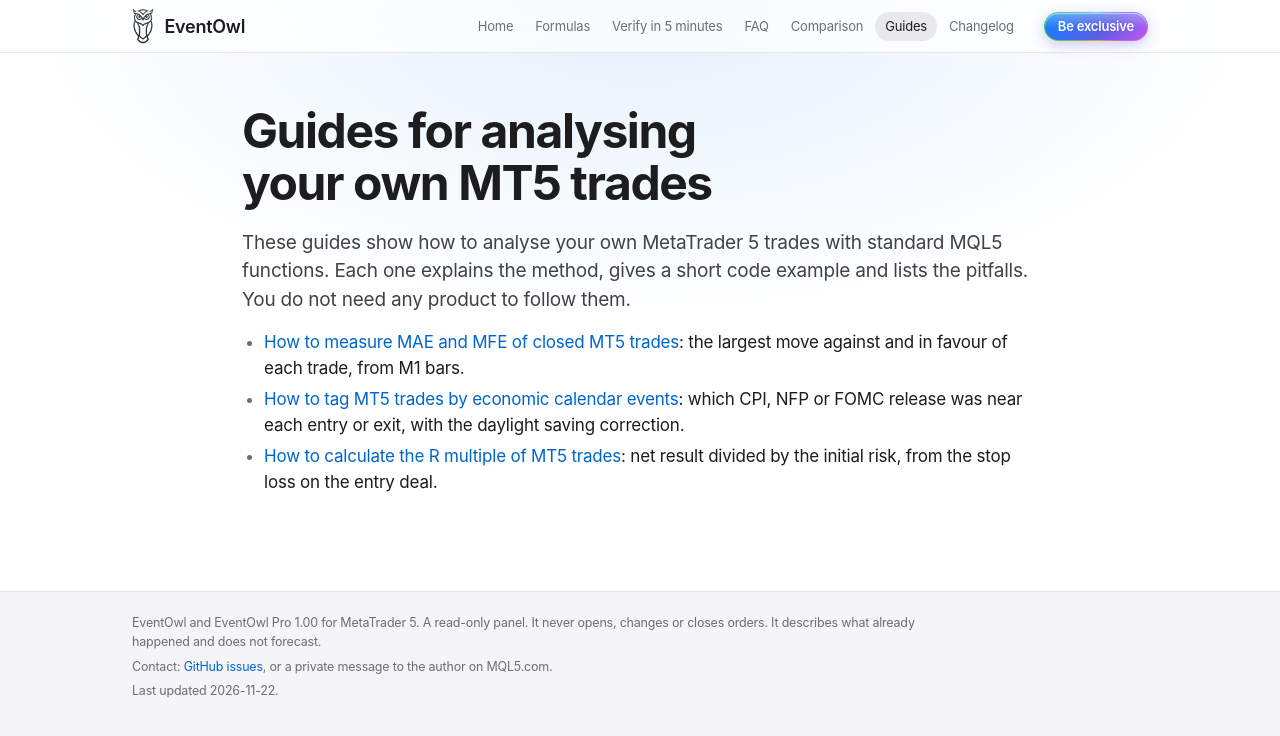
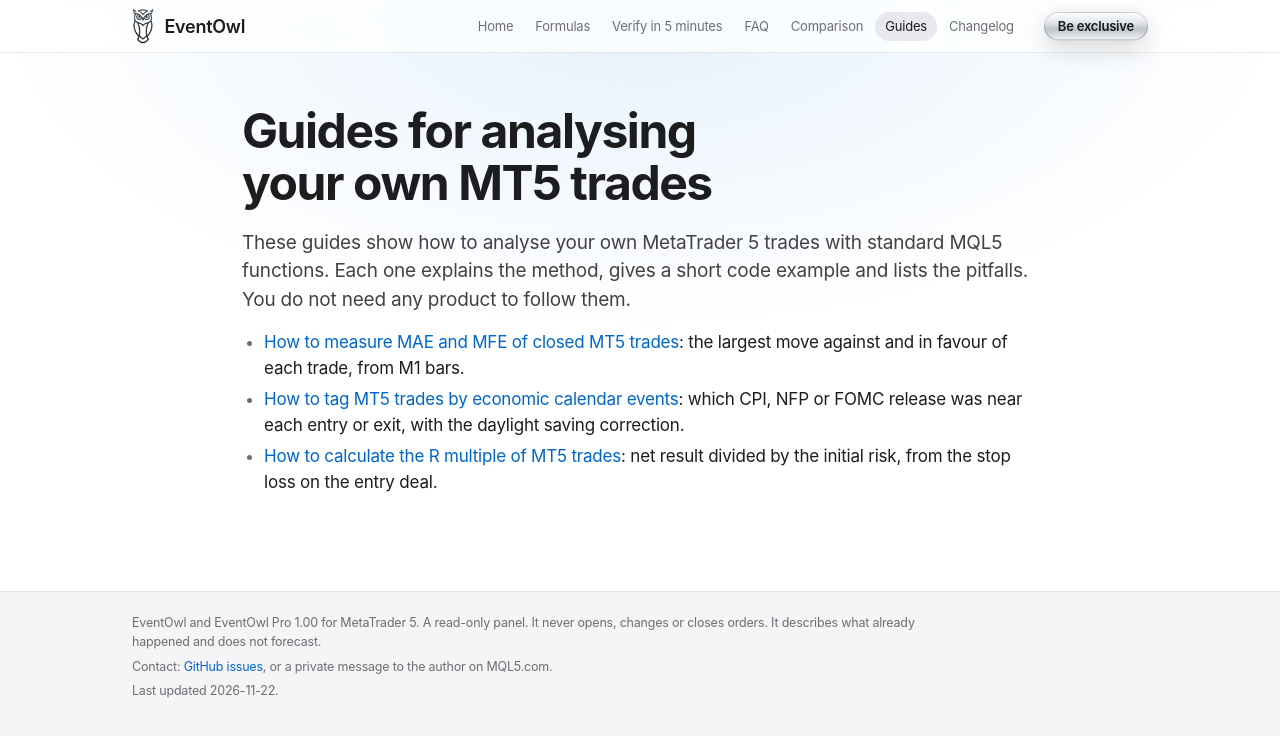
Before and after one commit to Lapdawgg/eventrlens, a plain HTML site: page guides.html in a window 1280 px wide. Drawn offline with Linux system fonts and the light colour scheme.

Commit message:
Site: silver Be exclusive button with a light sweep on hover
Co-Authored-By: Claude Opus 5.5 <noreply@anthropic.com>

```diff
--- a/guides.html
+++ b/guides.html
@@ -23,7 +23,7 @@
 
 </head>
 <body class="sub">
-<header><div class="wrap"><a class="brand" href="index.html"><picture><source media="(prefers-color-scheme: dark)" srcset="owl-silver.png"><img src="owl-graphite.png" width="22" height="36" alt=""></picture>EventOwl</a><nav><a href="index.html">Home</a> <a href="formulas.html">Formulas</a> <a href="verify.html">Verify in 5 minutes</a> <a href="faq.html">FAQ</a> <a href="comparison.html">Comparison</a> <a href="guides.html" aria-current="page">Guides</a> <a href="changelog.html">Changelog</a></nav><a class="nav-cta" href="index.html#pro">Be exclusive</a></div></header>
+<header><div class="wrap"><a class="brand" href="index.html"><picture><source media="(prefers-color-scheme: dark)" srcset="owl-silver.png"><img src="owl-graphite.png" width="22" height="36" alt=""></picture>EventOwl</a><nav><a href="index.html">Home</a> <a href="formulas.html">Formulas</a> <a href="verify.html">Verify in 5 minutes</a> <a href="faq.html">FAQ</a> <a href="comparison.html">Comparison</a> <a href="guides.html" aria-current="page">Guides</a> <a href="changelog.html">Changelog</a></nav><a class="nav-cta" href="index.html#pro"><span>Be exclusive</span></a></div></header>
 <main class="wrap">
 <h1>Guides for analysing your own MT5 trades</h1>
 <p>These guides show how to analyse your own MetaTrader 5 trades with standard MQL5 functions. Each one explains the method, gives a short code example and lists the pitfalls. You do not need any product to follow them.</p>
--- a/style.css
+++ b/style.css
@@ -33,6 +33,7 @@
   --glow: rgba(0, 113, 227, .10);
   --btn-glass: rgba(255, 255, 255, .58); --btn-glass-hover: rgba(255, 255, 255, .78); --btn-edge: rgba(0, 0, 0, .10);
   --btn-sheen: rgba(255, 255, 255, .70); --btn-hi: rgba(255, 255, 255, .95); --btn-drop: rgba(0, 0, 0, .08); --btn-fg: var(--link);
+  --silver-edge: rgba(0, 0, 0, .16); --silver-drop: rgba(0, 0, 0, .16);
   --shadow-sm: 0 1px 2px rgba(0, 0, 0, .04), 0 6px 16px rgba(0, 0, 0, .05);
   --shadow-md: 0 2px 6px rgba(0, 0, 0, .06), 0 18px 40px rgba(0, 0, 0, .11);
   --shadow-lg: 0 4px 14px rgba(0, 0, 0, .08), 0 34px 90px rgba(0, 0, 0, .18);
@@ -72,6 +73,7 @@
     --glow: rgba(214, 220, 232, .11);
     --btn-glass: rgba(255, 255, 255, .07); --btn-glass-hover: rgba(255, 255, 255, .12); --btn-edge: rgba(255, 255, 255, .18);
     --btn-sheen: rgba(255, 255, 255, .14); --btn-hi: rgba(255, 255, 255, .30); --btn-drop: rgba(0, 0, 0, .35); --btn-fg: #f5f5f7;
+    --silver-edge: rgba(255, 255, 255, .55); --silver-drop: rgba(0, 0, 0, .45);
     --shadow-sm: 0 1px 2px rgba(0, 0, 0, .5), 0 6px 16px rgba(0, 0, 0, .35);
     --shadow-md: 0 2px 8px rgba(0, 0, 0, .55), 0 18px 44px rgba(0, 0, 0, .55);
     --shadow-lg: 0 4px 16px rgba(0, 0, 0, .6), 0 34px 90px rgba(0, 0, 0, .7);
@@ -234,29 +236,28 @@ summary::-webkit-details-marker { color: var(--muted); }
 }
 .btn.primary:hover { background: linear-gradient(180deg, rgba(255, 255, 255, .36), rgba(255, 255, 255, 0) 55%), rgba(0, 104, 209, .9); }
 
-/* "Be exclusive": glass over a blue-violet fill, inside a slowly turning colour ring */
-@property --eo-a { syntax: '<angle>'; initial-value: 0deg; inherits: false; }
+/* "Be exclusive": brushed silver with a bright top edge; a light reflection sweeps across it under the pointer */
 .btn.exclusive, .nav-cta {
-  color: #ffffff; border: 1.5px solid transparent;
-  background:
-    linear-gradient(180deg, rgba(255, 255, 255, .34), rgba(255, 255, 255, 0) 55%) padding-box,
-    linear-gradient(135deg, #0a84ff, #5e5ce6 60%, #bf5af2) padding-box,
-    conic-gradient(from var(--eo-a), #64d2ff, #bf5af2, #ff9f0a, #30d158, #64d2ff) border-box;
-  box-shadow: inset 0 1px 0 rgba(255, 255, 255, .55), 0 10px 34px rgba(94, 92, 230, .38);
-  animation: eo-spin 5s linear infinite;
+  position: relative; overflow: hidden; isolation: isolate;
+  color: #16181c; border: 1px solid var(--silver-edge);
+  background: linear-gradient(180deg, #fdfdfe 0%, #e4e7eb 34%, #bfc4cb 60%, #dde0e4 84%, #f3f4f6 100%);
+  box-shadow: inset 0 1px 0 rgba(255, 255, 255, .95), inset 0 -1px 0 rgba(0, 0, 0, .14), 0 8px 26px var(--silver-drop);
 }
-.btn.exclusive:hover { background:
-    linear-gradient(180deg, rgba(255, 255, 255, .42), rgba(255, 255, 255, 0) 55%) padding-box,
-    linear-gradient(135deg, #2b95ff, #6e6cf0 60%, #c86cf5) padding-box,
-    conic-gradient(from var(--eo-a), #64d2ff, #bf5af2, #ff9f0a, #30d158, #64d2ff) border-box;
-  box-shadow: inset 0 1px 0 rgba(255, 255, 255, .6), 0 14px 44px rgba(94, 92, 230, .5); }
+.btn.exclusive::after, .nav-cta::after {
+  content: ""; position: absolute; top: -50%; bottom: -50%; left: -70%; width: 46%; z-index: -1; pointer-events: none;
+  background: linear-gradient(100deg, rgba(255, 255, 255, 0), rgba(255, 255, 255, .95) 50%, rgba(255, 255, 255, 0));
+  transform: skewX(-20deg); opacity: 0;
+}
+.btn.exclusive > span, .nav-cta > span { position: relative; }
+.btn.exclusive:hover, .nav-cta:hover {
+  text-decoration: none;
+  background: linear-gradient(180deg, #ffffff 0%, #eceef1 34%, #cdd1d7 60%, #e7e9ec 84%, #f8f8f9 100%);
+  box-shadow: inset 0 1px 0 #ffffff, inset 0 -1px 0 rgba(0, 0, 0, .12), 0 12px 34px var(--silver-drop);
+}
+.btn.exclusive:hover::after, .nav-cta:hover::after { animation: eo-shine 950ms var(--ease) both; }
+@keyframes eo-shine { from { left: -70%; opacity: 1; } to { left: 125%; opacity: 1; } }
 .btn.exclusive.soon { cursor: default; }
-@keyframes eo-spin { to { --eo-a: 360deg; } }
-.nav-cta {
-  flex: none; margin-left: 6px; padding: 7px 13px; border-radius: 999px; font-size: 13px; font-weight: 600; line-height: 1;
-  white-space: nowrap; box-shadow: inset 0 1px 0 rgba(255, 255, 255, .5), 0 4px 14px rgba(94, 92, 230, .32);
-}
-.nav-cta:hover { text-decoration: none; }
+.nav-cta { flex: none; margin-left: 6px; padding: 7px 13px; border-radius: 999px; font-size: 13px; font-weight: 600; line-height: 1; white-space: nowrap; }
 .cta.center { text-align: center; margin-top: 26px; }
 
 /* ---------- Pro: "Be exclusive" ---------- */
@@ -435,7 +436,6 @@ footer p { margin: 0 0 6px; max-width: 820px; }
 .hero .lead { animation-delay: 180ms; }
 .hero .cta { animation-delay: 280ms; }
 .hero .trailer { animation-delay: 400ms; }
-.hero .cta .btn.exclusive { animation: eo-spin 5s linear infinite; }
 @media (prefers-reduced-motion: no-preference) {
   @supports (animation-timeline: view()) {
     .section-head, .pro-tile, .rm-item, .card, .trust li, .link-card, .launch { animation: eo-reveal linear both; animation-timeline: view(); animation-range: entry 0% cover 24%; }
@@ -447,5 +447,4 @@ footer p { margin: 0 0 6px; max-width: 820px; }
 @media (prefers-reduced-motion: reduce) {
   html { scroll-behavior: auto; }
   .hero .eyebrow, .hero h1, .hero .lead, .hero .cta, .hero .trailer { animation-name: eo-rise-short; animation-duration: 600ms; }
-  .btn.exclusive, .nav-cta, .hero .cta .btn.exclusive { animation: none; }
 }
```
Also changed, not shown: changelog.html (+1 -1 lines), comparison.html (+1 -1 lines), faq.html (+1 -1 lines), formulas.html (+1 -1 lines), guide-calendar-tags.html (+1 -1 lines), guide-mae-mfe.html (+1 -1 lines), guide-r-multiple.html (+1 -1 lines), index.html (+1 -1 lines), verify.html (+1 -1 lines).
